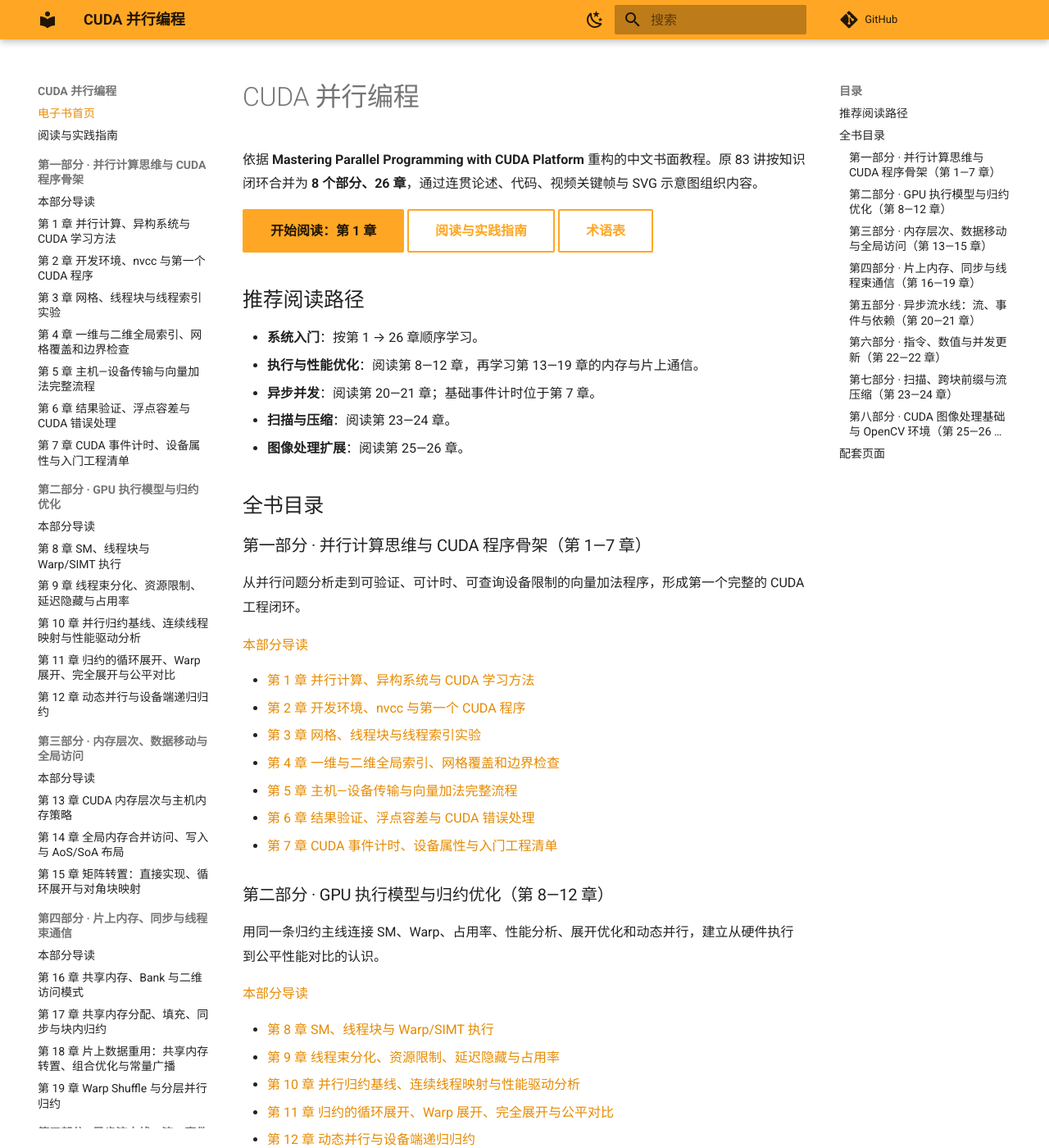
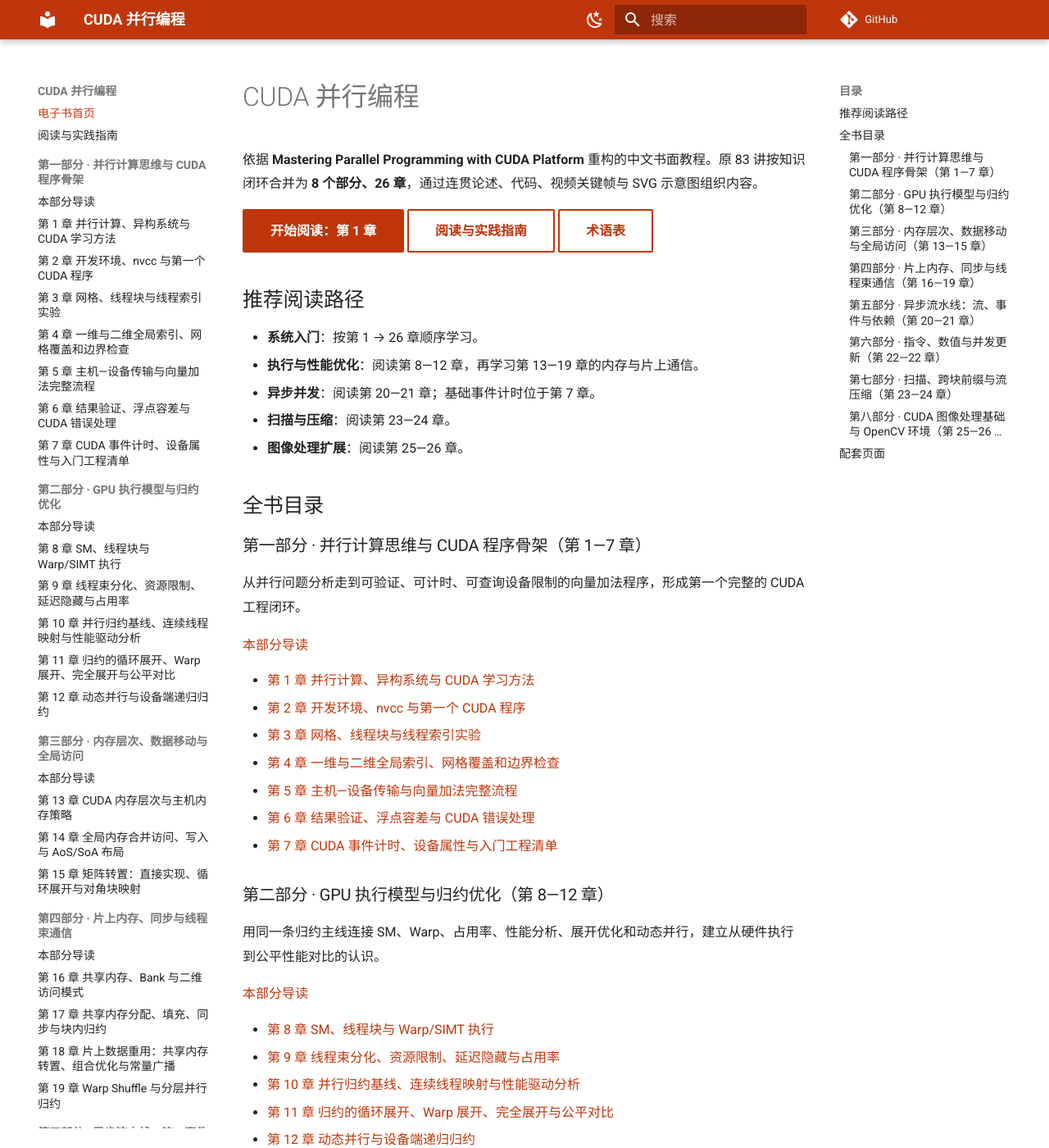
Before and after one commit to zhaojiew10/cuda-parallel-programming-ebook, an MkDocs documentation site: the page built from docs/index.md, in a window 1280 px wide and 1400 px high. Shown: the whole window at 82% size. Built offline with MkDocs 1.6.1 and Material for MkDocs 9.7.7, drawn with Linux system fonts in a browser that asks for light colours; comment, search, counter and statistics services are not loaded.

Commit message:
将站点主色调整为深橙色

```diff
--- a/docs/resources/style.css
+++ b/docs/resources/style.css
@@ -23,6 +23,23 @@
 
 .md-typeset table:not([class]) {
   font-size: 0.82rem;
+}
+
+/* Muted deep-orange brand palette. */
+:root {
+  --md-primary-fg-color: #bf360c;
+  --md-primary-fg-color--light: #e64a19;
+  --md-primary-fg-color--dark: #8f2800;
+  --md-primary-bg-color: #fff;
+  --md-primary-bg-color--light: rgba(255, 255, 255, 0.7);
+  --md-accent-fg-color: #d84315;
+  --md-accent-fg-color--transparent: rgba(216, 67, 21, 0.1);
+}
+
+[data-md-color-scheme="slate"] {
+  --md-accent-fg-color: #ff8a65;
+  --md-accent-fg-color--transparent: rgba(255, 138, 101, 0.1);
+  --md-typeset-a-color: #ff8a65;
 }
 
 /* Warm syntax colors for light and dark code blocks. */
--- a/mkdocs.yml
+++ b/mkdocs.yml
@@ -17,15 +17,15 @@ theme:
   palette:
   - media: "(prefers-color-scheme: light)"
     scheme: default
-    primary: orange
-    accent: deep orange
+    primary: custom
+    accent: custom
     toggle:
       icon: material/weather-night
       name: 切换到深色模式
   - media: "(prefers-color-scheme: dark)"
     scheme: slate
-    primary: orange
-    accent: deep orange
+    primary: custom
+    accent: custom
     toggle:
       icon: material/weather-sunny
       name: 切换到浅色模式
```
